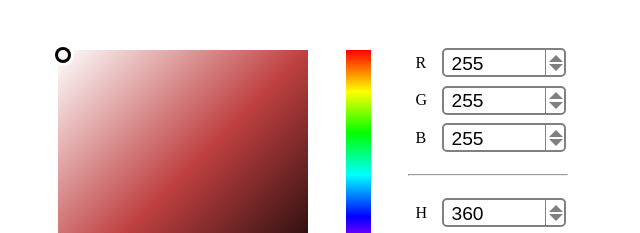
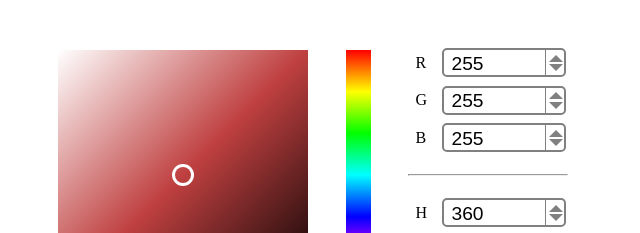
Before and after one commit to elliothux/ReactColorPicker, a React app: page / in a window 1280 px wide. Shown: the top 233 px of the page, without its empty margins (0-640 px from the left). Built offline with nearby package versions, Linux system fonts and the light colour scheme; the HTML template or start-up script is replaced by a standard one.

Commit message:
Fix an issue of dragging picker.

```diff
--- a/src/components/App.js
+++ b/src/components/App.js
@@ -18,8 +18,8 @@ export default class App extends React.Component {
             G: 255,
             B: 255,
             H: 360,
-            S: 0,
-            L: 1
+            S: 0.5,
+            L: 0.5
         }
     }
 
--- a/src/components/LightnessPicker.js
+++ b/src/components/LightnessPicker.js
@@ -14,7 +14,7 @@ export default class LightnessPicker extends React.Component {
 
         this.state = {
             linearGradient: `hsl(${this.props.H}, 0%, 100%), hsl(${this.props.H}, 50%, 50%), hsl(${this.props.H}, 100%, 0%)`,
-            min: -5,
+            min: -8,
             max: 0,
             containerOffsetTop: 0,
             containerOffsetLeft: 0,
@@ -38,7 +38,7 @@ export default class LightnessPicker extends React.Component {
 
     getStaticValues() {
         this.setState((prevState, props) => ({
-            max: this.refs.container.offsetHeight - 5,
+            max: this.refs.container.offsetHeight - 8,
             containerOffsetTop: this.refs.container.getBoundingClientRect().top,
             containerOffsetLeft: this.refs.container.getBoundingClientRect().left,
             containerHeight: this.refs.container.offsetHeight,
@@ -54,8 +54,8 @@ export default class LightnessPicker extends React.Component {
     }
 
     handleMouseMove(event) {
-        let s = (event.clientX - this.state.containerOffsetLeft - 5) / this.state.containerHeight;
-        let l = 1 - (event.clientY - this.state.containerOffsetTop - 5) / this.state.containerHeight;
+        let s = (event.clientX - this.state.containerOffsetLeft) / this.state.containerHeight;
+        let l = 1 - (event.clientY - this.state.containerOffsetTop) / this.state.containerHeight;
         s = Math.round(s * 100) / 100;
         l = Math.round(l * 100) / 100;
         this.props.setS(
@@ -71,8 +71,8 @@ export default class LightnessPicker extends React.Component {
         setTimeout(function () {
             this.refs.picker.style.transition = '';
         }.bind(this), 300);
-        let s = (event.clientX - this.state.containerOffsetLeft - 5) / this.state.containerHeight;
-        let l = 1 - (event.clientY - this.state.containerOffsetTop - 5) / this.state.containerHeight;
+        let s = (event.clientX - this.state.containerOffsetLeft) / this.state.containerHeight;
+        let l = 1 - (event.clientY - this.state.containerOffsetTop) / this.state.containerHeight;
         s = Math.round(s * 100) / 100;
         l = Math.round(l * 100) / 100;
         this.props.setS(
@@ -107,13 +107,13 @@ export default class LightnessPicker extends React.Component {
                 cursor: 'pointer',
             },
             picker: {
-                width: '10px',
-                height: '10px',
+                width: '16px',
+                height: '16px',
                 borderRadius: '100%',
-                boxShadow: ' 0 0 0 3px black, 0 0 0 6px white',
+                boxShadow: ' 0 0 0 3px white',
                 position: 'relative',
                 left: `${function () {
-                    const left = this.props.S * this.state.containerHeight;
+                    const left = this.props.S * this.state.containerHeight - 8;
                     if (left > this.state.max)
                         return this.state.max;
                     if (left < this.state.min)
@@ -121,7 +121,7 @@ export default class LightnessPicker extends React.Component {
                     return left;
                 }.bind(this)()}px`,
                 top: `${function () {
-                    const top = (1 - this.props.L) * this.state.containerHeight;
+                    const top = (1 - this.props.L) * this.state.containerHeight - 8;
                     if (top > this.state.max)
                         return this.state.max;
                     if (top < this.state.min)
```
